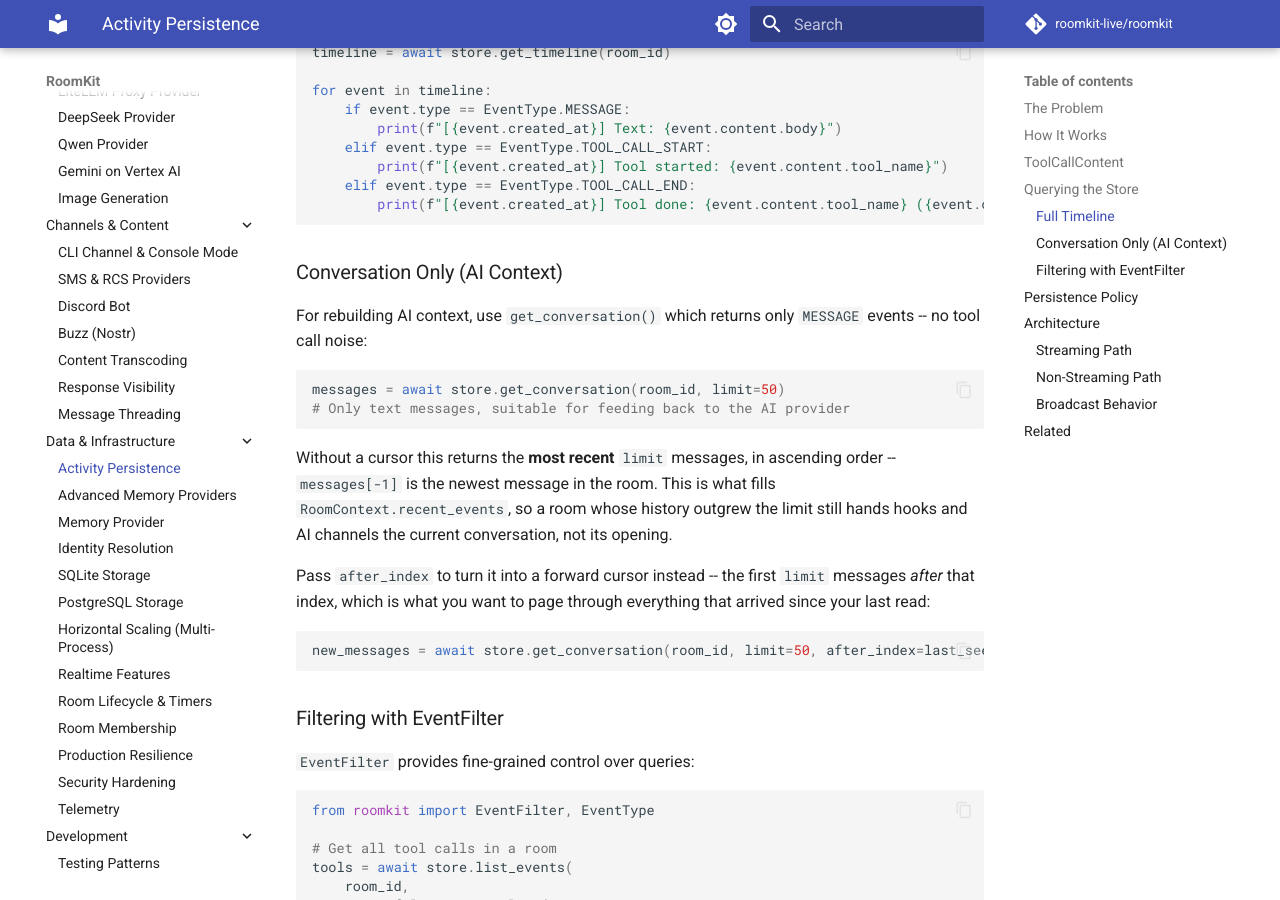
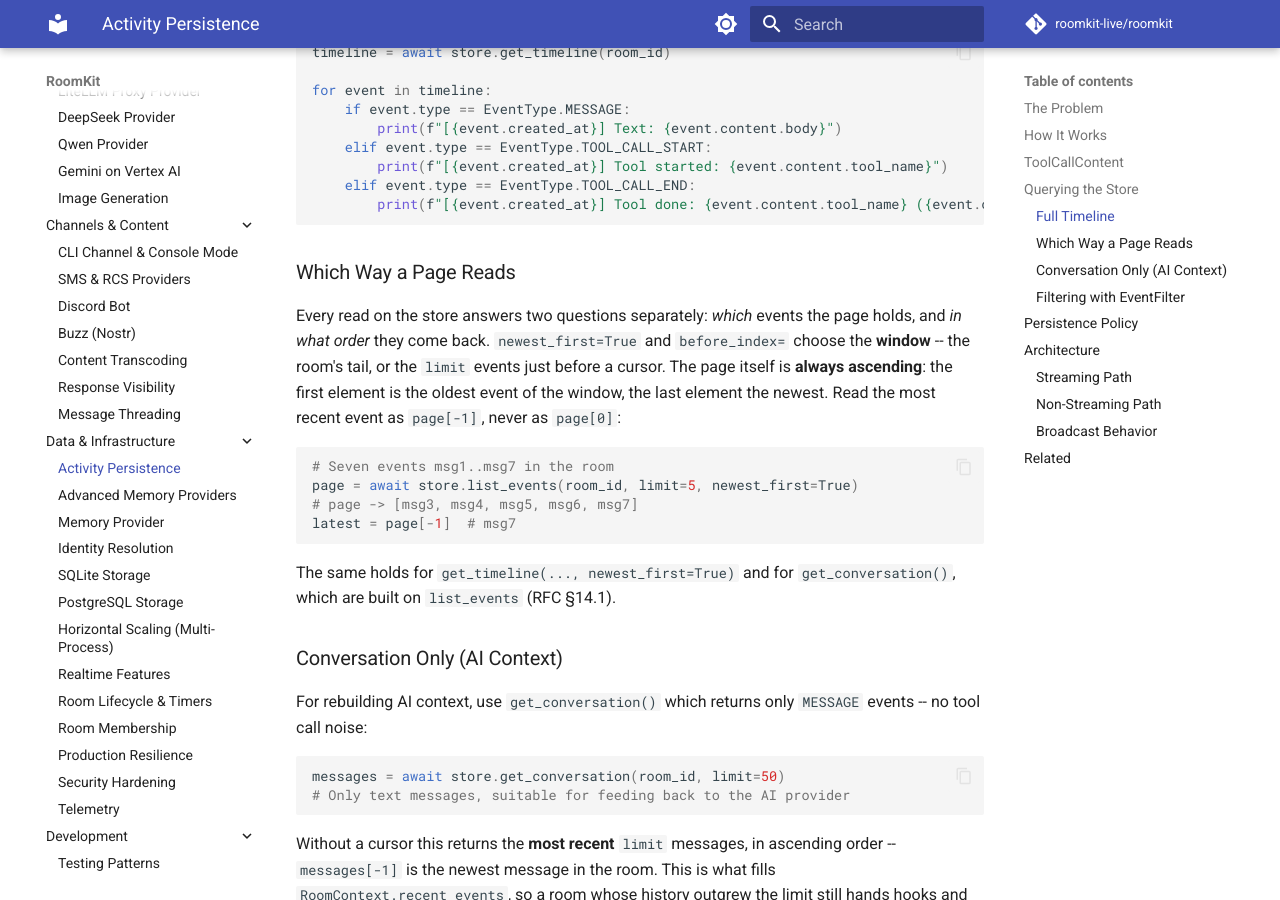
Before and after one commit to roomkit-live/roomkit-docs, an MkDocs documentation site: the page built from docs/guides/activity-persistence.md, in a window 1280 px wide and 900 px high, scrolled down 1900 px. Built offline with MkDocs 1.6.1 and Material for MkDocs 9.7.7, drawn with Linux system fonts in a browser that asks for light colours; comment, search, counter and statistics services are not loaded.

Commit message:
docs(store): which way a page reads (RMK-182)
The activity-persistence guide now says what ``newest_first`` and
``before_index`` choose (the window) and what they never change (the
page is ascending, the newest event is ``page[-1]``), with the seven-event
example a caller reading ``page[0]`` as the latest message gets wrong.

````diff
--- a/docs/guides/activity-persistence.md
+++ b/docs/guides/activity-persistence.md
@@ -78,6 +78,25 @@ for event in timeline:
     elif event.type == EventType.TOOL_CALL_END:
         print(f"[{event.created_at}] Tool done: {event.content.tool_name} ({event.content.duration_ms}ms)")
 ```
+
+### Which Way a Page Reads
+
+Every read on the store answers two questions separately: *which* events the
+page holds, and *in what order* they come back. `newest_first=True` and
+`before_index=` choose the **window** -- the room's tail, or the `limit` events
+just before a cursor. The page itself is **always ascending**: the first element
+is the oldest event of the window, the last element the newest. Read the most
+recent event as `page[-1]`, never as `page[0]`:
+
+```python
+# Seven events msg1..msg7 in the room
+page = await store.list_events(room_id, limit=5, newest_first=True)
+# page -> [msg3, msg4, msg5, msg6, msg7]
+latest = page[-1]  # msg7
+```
+
+The same holds for `get_timeline(..., newest_first=True)` and for
+`get_conversation()`, which are built on `list_events` (RFC §14.1).
 
 ### Conversation Only (AI Context)
 
````
